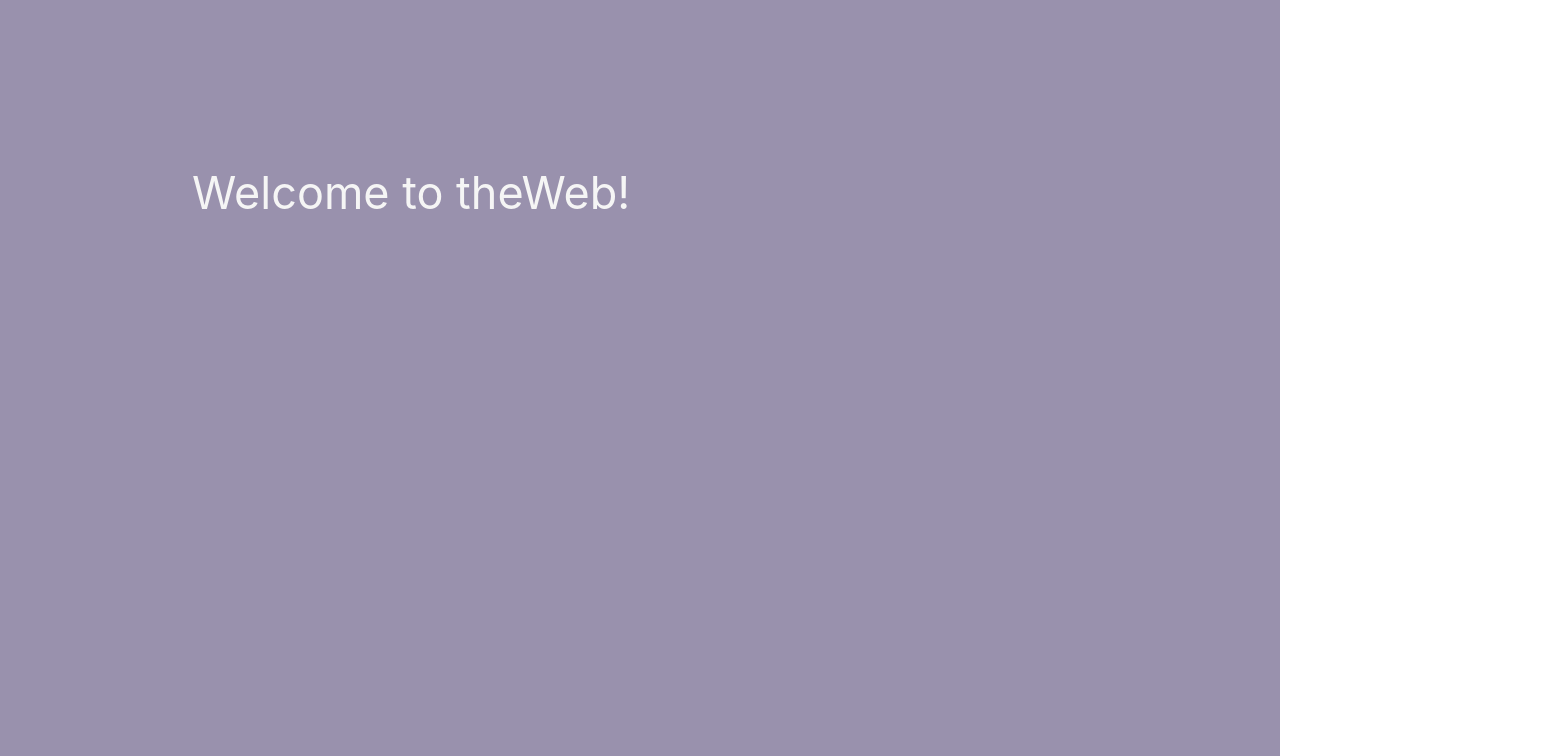
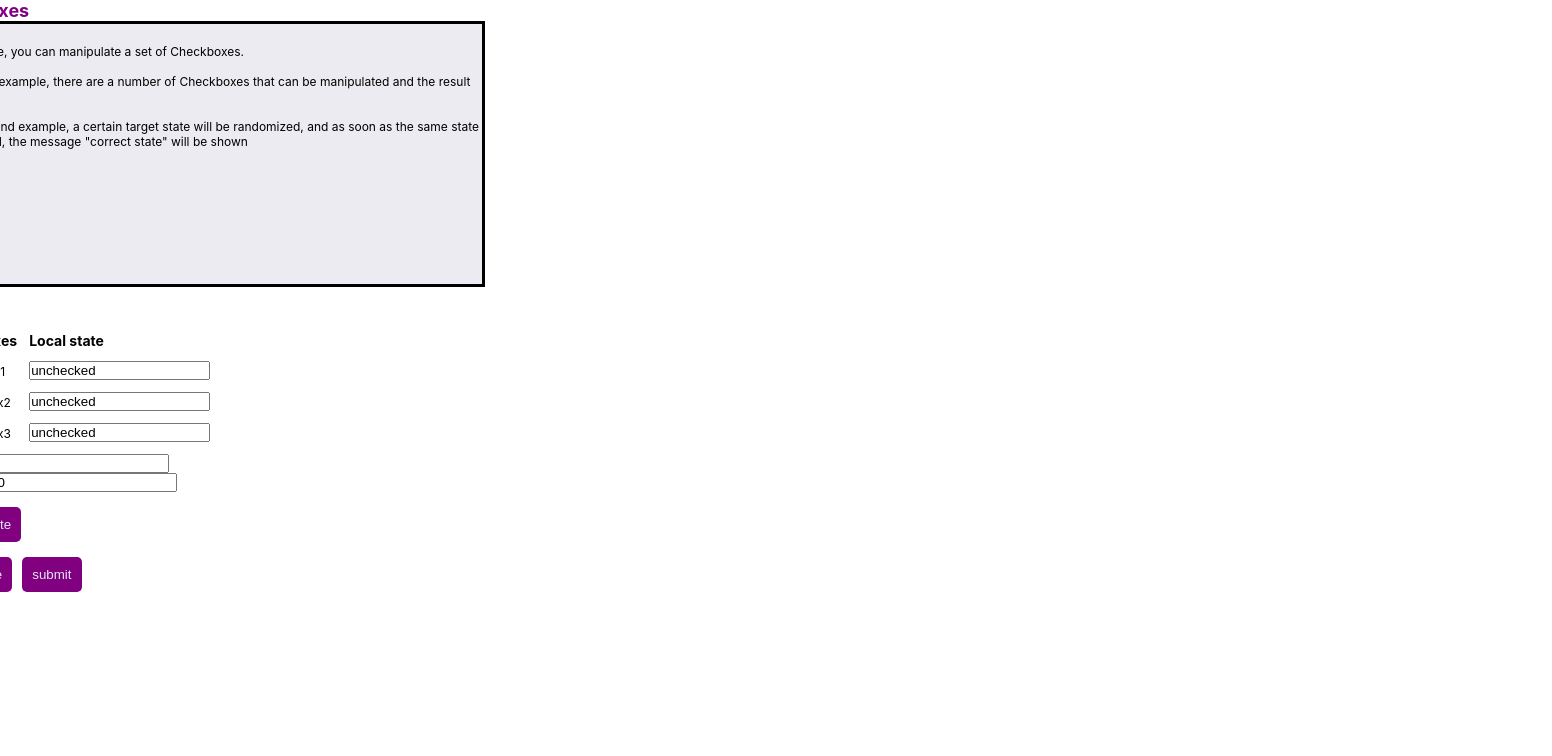
Before and after one commit to Shikhha/theWeb, a React (Create React App) app: page / in a window 1280 px wide. Shown: the top 756 px of the page, 1552 px wide, since content can reach past the window. Built offline with nearby package versions, Linux system fonts and the light colour scheme.

Commit message:
added new layout

```diff
--- a/src/navigation/Navigation.css
+++ b/src/navigation/Navigation.css
@@ -1,23 +1,41 @@
+* {
+  padding: 0;
+  margin: 0;
+}
+
+nav > h2 {
+  color: white;
+  font-size: 15px;
+}
 .logo {
-  font-size: 45px;
-  color: #7799d1;
+  font-size: 30px;
+  color: white;
   font-family: -apple-system, BlinkMacSystemFont, "Segoe UI", Roboto, Oxygen,
     Ubuntu, Cantarell, "Open Sans", "Helvetica Neue", sans-serif;
+  margin-bottom: 30px;
+}
+.container {
+  width: 30vh;
+  margin: 30px auto;
+}
+nav {
+  position: absolute;
+  width: 37vh;
+  height: 100vh;
+  background-color: rgb(27, 36, 66);
 }
 
-nav {
-  position: absolute;
-  width: 40vh;
-  height: 100vh;
-  background-color: black;
-  flex: 1;
+nav li {
+  margin-left: 10px;
 }
-
-h2 {
-  color: white;
-  font-size: 20px;
+nav ul {
+  list-style: none;
+  margin-bottom: 20px;
 }
 
 ul li a {
-  color: wheat;
+  font-size: 14px;
+  color: rgb(218, 215, 192);
+  margin-left: 25px;
+  text-decoration: none;
 }
--- a/src/navigation/Navigation.js
+++ b/src/navigation/Navigation.js
@@ -4,20 +4,36 @@ import "./Navigation.css";
 
 class Navigation extends Component {
   render() {
-    const gettingStarted = ["Introduction", "Overview of the tool"];
-    const navLinks = gettingStarted.map(section => {
+    const selectors = ["Checkboxes", "Radiobuttons", "Slider"];
+    const actions = ["Links", "Buttons"];
+    const forms = ["Drop-downs", "Input", "Text-area", "Content-editable"];
+    const dragAndDrop = ["drag-and-drop"];
+    const files = ["File Upload", "File Download"];
+    let navLinks = item => {
+      return item.map(section => {
         return (
           <li>
             <a href={"#" + section}>{section}</a>
           </li>
         );
       });
+    };
     return (
       <React.Fragment>
         <nav>
+          <div class="container">
             <h2 className="logo">{this.props.logoTitle}</h2>
-          <h2>Getting Started</h2>
-          <ul>{navLinks}</ul>
+            <h2>Selectors/Controls</h2>
+            <ul>{navLinks(selectors)}</ul>
+            <h2>Actions</h2>
+            <ul>{navLinks(actions)}</ul>
+            <h2>Forms</h2>
+            <ul>{navLinks(forms)}</ul>
+            <h2>Drag-and-Drop</h2>
+            <ul>{navLinks(dragAndDrop)}</ul>
+            <h2>Files</h2>
+            <ul>{navLinks(files)}</ul>
+          </div>
         </nav>
       </React.Fragment>
     );
--- a/src/welcome/Welcome.css
+++ b/src/welcome/Welcome.css
@@ -1,38 +1,41 @@
-header {
+.containe {
   position: relative;
-  background-color: #9991ad;
+  background-color: white;
+  color: purple;
   height: 100vh;
   width: 170vh;
   float: right;
-}
-
-.welcome {
-  position: relative;
-  font-family: -apple-system, BlinkMacSystemFont, "Segoe UI", Roboto, Oxygen,
-    Ubuntu, Cantarell, "Open Sans", "Helvetica Neue", sans-serif;
-  color: whitesmoke;
-  font-size: 45px;
-  top: 15%;
-  left: 20%;
+  font-size: 12px;
 }
 
 .info {
-  position: relative;
+  position: absolute;
+  border: 3px solid black;
+  width: 40%;
+  height: 30%;
+  background-color: rgb(236, 235, 241);
+  position: absolute;
   font-family: -apple-system, BlinkMacSystemFont, "Segoe UI", Roboto, Oxygen,
     Ubuntu, Cantarell, "Open Sans", "Helvetica Neue", sans-serif;
-  color: whitesmoke;
-  font-size: 30px;
-  top: 50%;
-  left: 20%;
+  color: black;
+  padding-left: 15px;
+  padding-top: 20px;
+}
+.checkbox {
+  color: black;
+  position: absolute;
+  top: 40%;
+}
+table,
+td {
+  padding: 5px;
 }
 
-box {
-  display: block;
-  position: relative;
-  top: 30%;
-  right: 30%;
-  height: 50vh;
-  width: 200px;
-  background-color: white;
-  float: right;
+button {
+  padding: 10px;
+  border-style: none;
+  border-radius: 5px;
+  background-color: purple;
+  color: lavender;
+  margin-left: 10px;
 }
--- a/src/welcome/Welcome.js
+++ b/src/welcome/Welcome.js
@@ -4,10 +4,65 @@ import "./Welcome.css";
 class Welcome extends Component {
   render() {
     return (
-      <div>
-        <header>
-          <p className="welcome">Welcome to theWeb!</p>
-        </header>
+      <div class="containe">
+        <h2>Checkboxes</h2>
+        <div class="info">
+          <p>
+            In this page, you can manipulate a set of Checkboxes. <br /> <br />
+            In the first example, there are a number of Checkboxes that can be
+            manipulated and the result is shown. <br />
+            <br /> In the second example, a certain target state will be
+            randomized, and as soon as the same state is achieved, the message
+            "correct state" will be shown
+          </p>
+        </div>
+        <div class="checkbox">
+          <table>
+            <tr>
+              <td>
+                <h3>Checkboxes</h3>
+              </td>
+              <td>
+                <h3>Local state</h3>
+              </td>
+            </tr>
+            <tr>
+              <td>
+                <input type="checkbox" name="name-1" />
+                checkbox1
+              </td>
+              <td>
+                <input type="text" name="status-1" value="unchecked" />
+              </td>
+            </tr>
+            <tr>
+              <td>
+                <input type="checkbox" name="name-2" /> checkbox2
+              </td>
+              <td>
+                <input type="text" name="status-2" value="unchecked" />
+              </td>
+            </tr>
+            <tr>
+              <td>
+                <input type="checkbox" name="name-3" /> checkbox3
+              </td>
+              <td>
+                <input type="text" name="status-3" value="unchecked" />
+              </td>
+            </tr>
+          </table>
+          target state <input type="text" name="target" value="0" />
+          <br />
+          current state <input type="text" name="current" value="0" />
+          <br />
+          <br />
+          <button>check_state</button>
+          <br />
+          <br />
+          <button>randomize</button>
+          <button>submit</button>
+        </div>
       </div>
     );
   }
```
Lines whose indentation alone changed are shown as unchanged.
